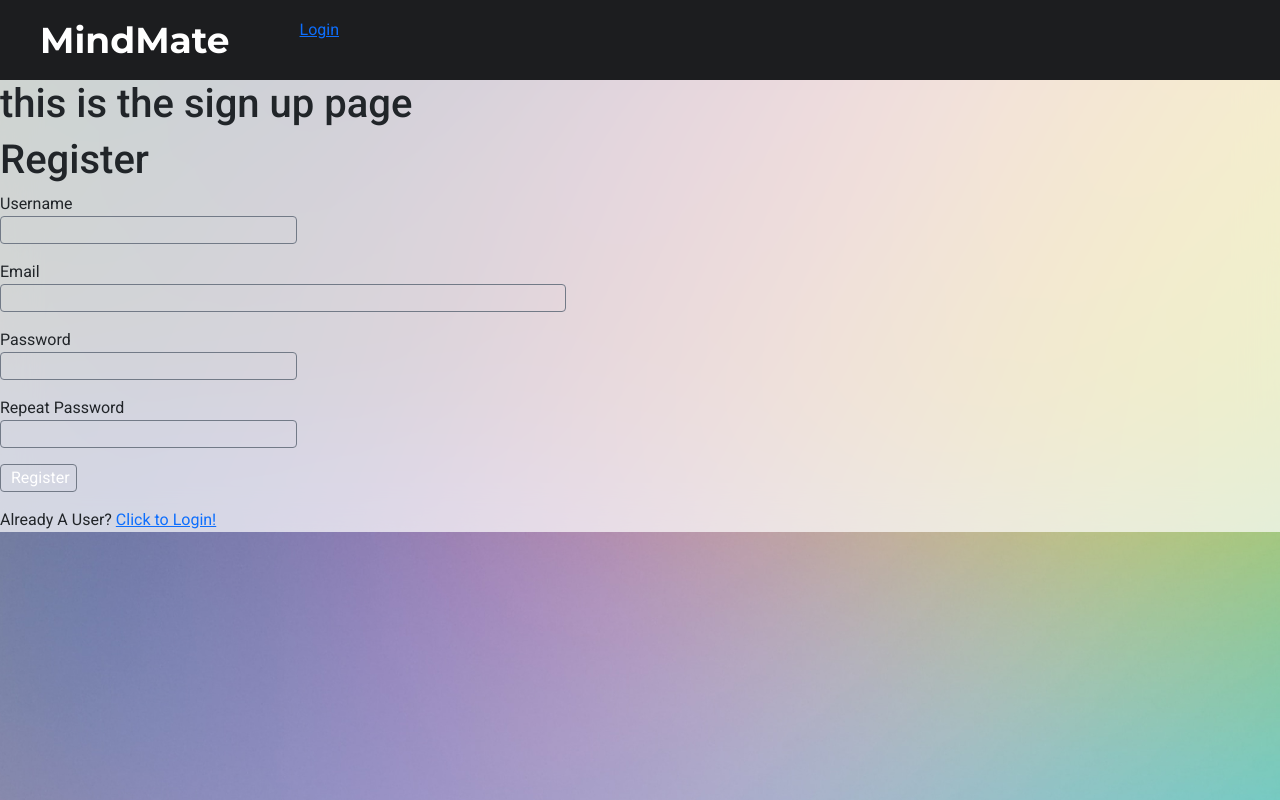
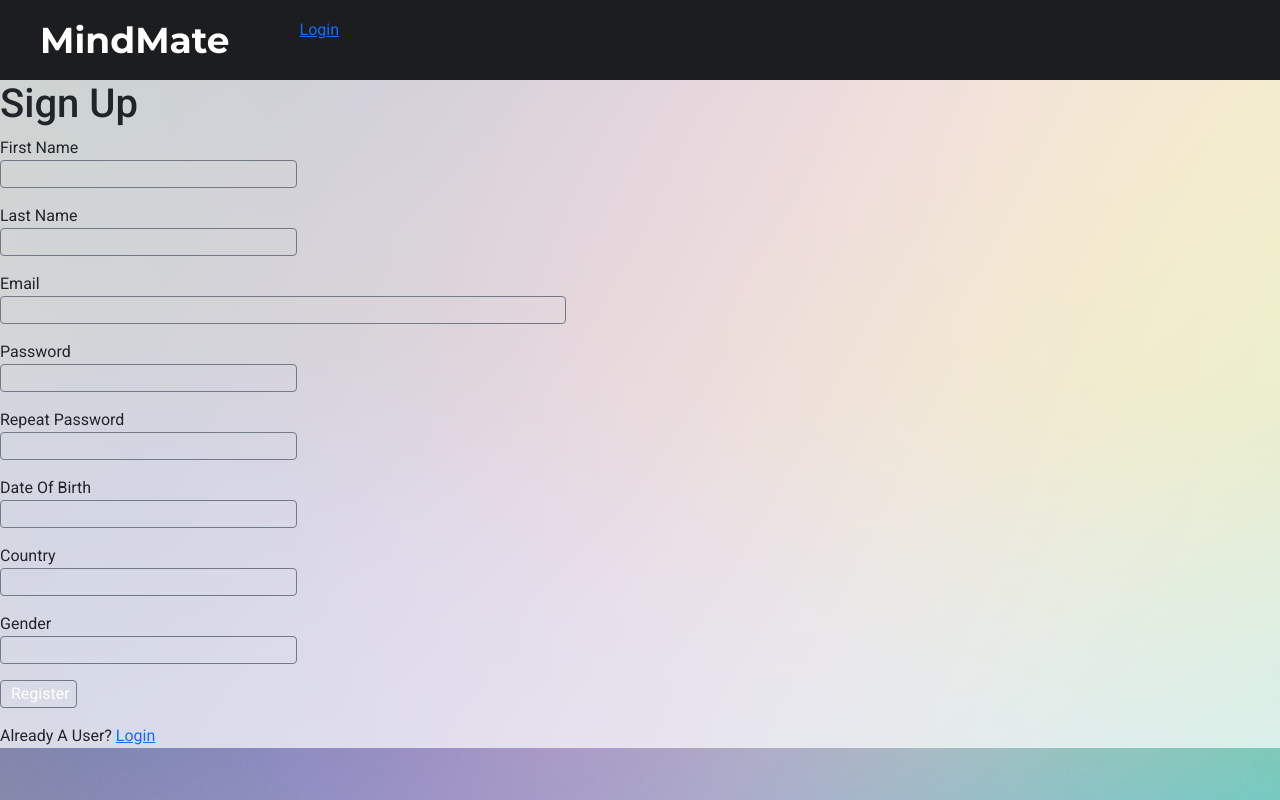
Before and after one commit to knockoffduck/chat-app-project, a Flask app: page /auth/signup in a window 1280 px wide. Run offline with Flask 3, Linux system fonts and the light colour scheme; some libraries are stand-ins or nearby versions.

Commit message:
Made db columns same as login/signup inputs

```diff
--- a/website/auth.py
+++ b/website/auth.py
@@ -7,19 +7,15 @@ from werkzeug.urls import url_parse
 
 auth = Blueprint("auth", __name__)
 
-# @auth.route("/login")
-# def login():
-#     return render_template("login.html")
-
 @auth.route('/login', methods=['GET', 'POST'])
 def login():
     if current_user.is_authenticated:
         return redirect(url_for('views.home'))
     form = LoginForm()
     if form.validate_on_submit():
-        user = User.query.filter_by(username=form.username.data).first()
+        user = User.query.filter_by(email=form.email.data).first()
         if user is None or not user.check_password(form.password.data):
-            flash('Invalid username or password')
+            flash('Invalid email or password. Please try again.')
             return redirect(url_for('auth.login'))
         login_user(user, remember=form.remember_me.data)
         next_page = request.args.get('next')
@@ -28,20 +24,10 @@ def login():
         return redirect(next_page)
     return render_template('login.html', title='Sign In', form=form)
 
-
-# @auth.route("/logout")
-# def logout():
-#     return "<h1>Logout</h1>"
-
 @auth.route('/logout')
 def logout():
     logout_user()
     return redirect(url_for('views.home'))
-
-
-# @auth.route("/signup")
-# def signup():
-#     return "<h1>SignUp</h1>"
 
 @auth.route('/signup', methods=['GET', 'POST'])
 def signup():
@@ -49,10 +35,12 @@ def signup():
         return redirect(url_for('views.home'))
     form = RegistrationForm()
     if form.validate_on_submit():
-        user = User(username=form.username.data, email=form.email.data)
+        user = User(firstname=form.firstname.data, lastname=form.lastname.data,
+                    email=form.email.data, dob=form.dob.data, country=form.country.data,
+                    gender=form.gender.data)
         user.set_password(form.password.data)
         db.session.add(user)
         db.session.commit()
         flash('Congratulations, you are now a registered user!')
         return redirect(url_for('auth.login'))
-    return render_template('sign_up.html', title='Sign Uppy', form=form)
+    return render_template('sign_up.html', title='Sign Up', form=form)
--- a/website/forms.py
+++ b/website/forms.py
@@ -4,25 +4,25 @@ from wtforms.validators import ValidationError, DataRequired, Email, EqualTo
 from website.models import User
 
 class LoginForm(FlaskForm):
-    username = StringField('Username', validators=[DataRequired()])
+    email = StringField('Email', validators=[DataRequired()])
     password = PasswordField('Password', validators=[DataRequired()])
     remember_me = BooleanField('Remember Me')
     submit = SubmitField('Sign In')
 
 class RegistrationForm(FlaskForm):
-    username = StringField('Username', validators=[DataRequired()])
+    firstname = StringField('First Name', validators=[DataRequired()])
+    lastname = StringField('Last Name', validators=[DataRequired()])
     email = StringField('Email', validators=[DataRequired(), Email()])
     password = PasswordField('Password', validators=[DataRequired()])
     password2 = PasswordField(
         'Repeat Password', validators=[DataRequired(), EqualTo('password')])
+    dob = StringField('Date Of Birth', validators=[DataRequired()])
+    country = StringField('Country', validators=[DataRequired()])
+    gender = StringField('Gender', validators=[DataRequired()])
     submit = SubmitField('Register')
 
-    def validate_username(self, username):
-        user = User.query.filter_by(username=username.data).first()
-        if user is not None:
-            raise ValidationError('Please use a different username.')
 
     def validate_email(self, email):
         user = User.query.filter_by(email=email.data).first()
         if user is not None:
-            raise ValidationError('Please use a different email address.')
+            raise ValidationError('Email address already registered.')
--- a/website/templates/sign_up.html
+++ b/website/templates/sign_up.html
@@ -1,13 +1,27 @@
 {% extends "base.html" %} {% block title %} Sign Up {% endblock %} {% block
     content_header %} Login {% endblock %} {% block content %}
-<h1>this is the sign up page</h1>
-<h1>Register</h1>
+
+    {% with messages = get_flashed_messages() %}
+    {% if messages %}
+        {% for message in messages %}
+        <p>{{ message }}</p>
+        {% endfor %}
+    {% endif %}
+    {% endwith %}
+<h1>Sign Up</h1>
     <form action="" method="post">
         {{ form.hidden_tag() }}
         <p>
-            {{ form.username.label }}<br>
-            {{ form.username(size=32) }}<br>
-            {% for error in form.username.errors %}
+            {{ form.firstname.label }}<br>
+            {{ form.firstname(size=32) }}<br>
+            {% for error in form.firstname.errors %}
+            <span style="color: red;">[{{ error }}]</span>
+            {% endfor %}
+        </p>
+        <p>
+            {{ form.lastname.label }}<br>
+            {{ form.lastname(size=32) }}<br>
+            {% for error in form.lastname.errors %}
             <span style="color: red;">[{{ error }}]</span>
             {% endfor %}
         </p>
@@ -32,7 +46,28 @@
             <span style="color: red;">[{{ error }}]</span>
             {% endfor %}
         </p>
+        <p>
+            {{ form.dob.label }}<br>
+            {{ form.dob(size=32) }}<br>
+            {% for error in form.dob.errors %}
+            <span style="color: red;">[{{ error }}]</span>
+            {% endfor %}
+        </p>
+        <p>
+            {{ form.country.label }}<br>
+            {{ form.country(size=32) }}<br>
+            {% for error in form.country.errors %}
+            <span style="color: red;">[{{ error }}]</span>
+            {% endfor %}
+        </p>
+        <p>
+            {{ form.gender.label }}<br>
+            {{ form.gender(size=32) }}<br>
+            {% for error in form.gender.errors %}
+            <span style="color: red;">[{{ error }}]</span>
+            {% endfor %}
+        </p>
         <p>{{ form.submit() }}</p>
     </form>
-    <p>Already A User? <a href="{{ url_for('auth.login') }}">Click to Login!</a></p>
+    <p>Already A User? <a href="{{ url_for('auth.login') }}">Login</a></p>
 {% endblock %}
```
Also changed, not shown: website/models.py (+7 -3 lines), website/templates/login.html (+15 -7 lines).
